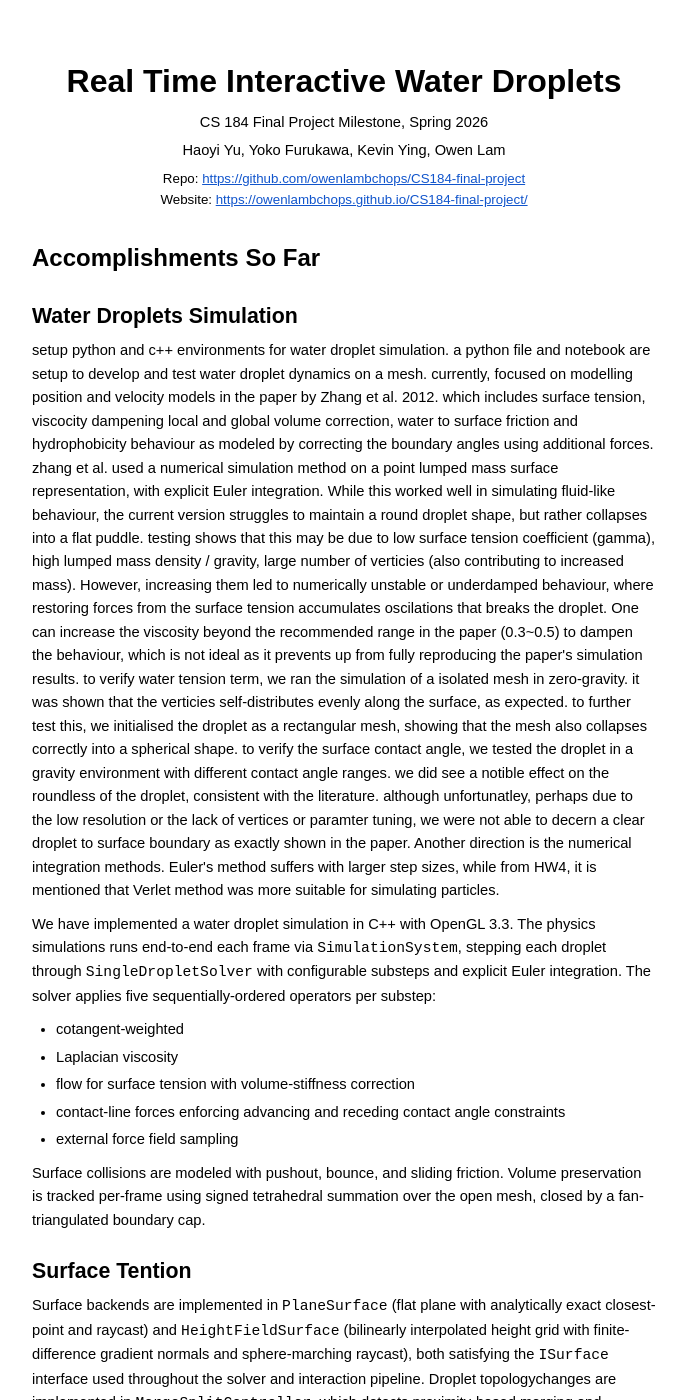
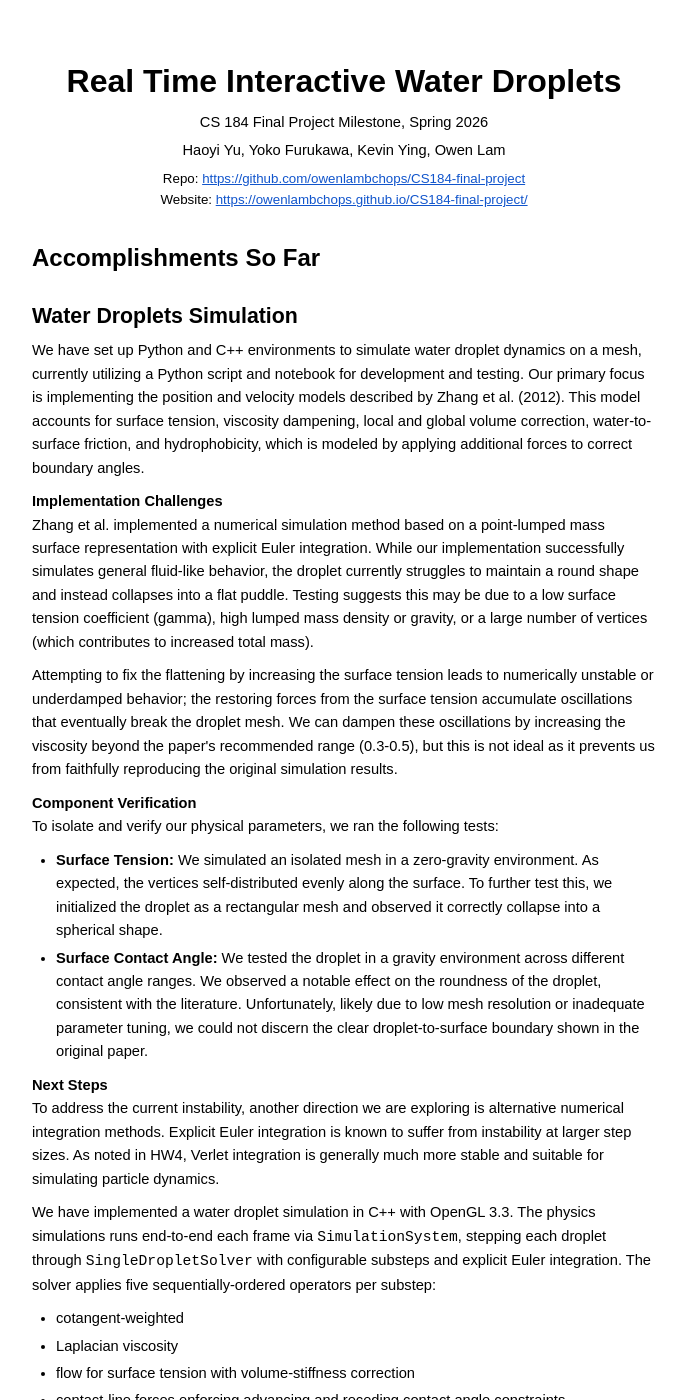
Before and after one commit to owenlambchops/CS184-final-project, a Jekyll site: the page milestone/milestone.html, which Jekyll copies as it is, in a window 1280 px wide and 1400 px high. Shown: the whole window, without its empty margins (296-982 px from the left). Built offline with Jekyll 4.4.1, drawn with Linux system fonts in a browser that asks for light colours; some of the changed text lies outside the part shown.

Commit message:
Revise water droplet simulation section in milestone.html
Updated the water droplet simulation documentation to clarify implementation details, challenges, and verification methods.

```diff
--- a/milestone/milestone.html
+++ b/milestone/milestone.html
@@ -74,37 +74,34 @@
     </div>
 
     <h2>Accomplishments So Far</h2>
+
     <h3>Water Droplets Simulation</h3>
     <p>
-    		setup python and c++ environments for water droplet simulation.
-        a python file and notebook are setup to develop and test water droplet dynamics on a mesh.
+        We have set up Python and C++ environments to simulate water droplet dynamics on a mesh, currently utilizing a Python script and notebook for development and testing. Our primary focus is implementing the position and velocity models described by Zhang et al. (2012). This model accounts for surface tension, viscosity dampening, local and global volume correction, water-to-surface friction, and hydrophobicity, which is modeled by applying additional forces to correct boundary angles.
+    </p>
 
-        currently, focused on modelling position and velocity models in the paper by Zhang et al. 2012. which includes surface
-        tension, viscocity dampening local and global volume correction, water to surface friction and hydrophobicity behaviour
-        as modeled by correcting the boundary angles using additional forces.
+    <h4>Implementation Challenges</h4>
+    <p>
+        Zhang et al. implemented a numerical simulation method based on a point-lumped mass surface representation with explicit Euler integration. While our implementation successfully simulates general fluid-like behavior, the droplet currently struggles to maintain a round shape and instead collapses into a flat puddle. Testing suggests this may be due to a low surface tension coefficient (gamma), high lumped mass density or gravity, or a large number of vertices (which contributes to increased total mass).
+    </p>
+    <p>
+        Attempting to fix the flattening by increasing the surface tension leads to numerically unstable or underdamped behavior; the restoring forces from the surface tension accumulate oscillations that eventually break the droplet mesh. We can dampen these oscillations by increasing the viscosity beyond the paper's recommended range (0.3-0.5), but this is not ideal as it prevents us from faithfully reproducing the original simulation results.
+    </p>
 
-        zhang et al. used a numerical simulation method on a point lumped mass surface representation, with explicit Euler integration.
-        While this worked well in simulating fluid-like behaviour, the current version struggles to maintain a round droplet shape, but
-        rather collapses into a flat puddle. testing shows that this may be due to low surface tension coefficient (gamma), high lumped
-        mass density / gravity, large number of verticies (also contributing to increased mass). However, increasing them led to numerically
-        unstable or underdamped behaviour, where restoring forces from the surface tension accumulates oscilations that breaks the droplet.
-        One can increase the viscosity beyond the recommended range in the paper (0.3~0.5) to dampen the behaviour, which is not ideal as
-        it prevents up from fully reproducing the paper's simulation results.
+    <h4>Component Verification</h4>
+    <p>
+        To isolate and verify our physical parameters, we ran the following tests:
+    </p>
+    <ul>
+        <li><strong>Surface Tension:</strong> We simulated an isolated mesh in a zero-gravity environment. As expected, the vertices self-distributed evenly along the surface. To further test this, we initialized the droplet as a rectangular mesh and observed it correctly collapse into a spherical shape.</li>
+        <li><strong>Surface Contact Angle:</strong> We tested the droplet in a gravity environment across different contact angle ranges. We observed a notable effect on the roundness of the droplet, consistent with the literature. Unfortunately, likely due to low mesh resolution or inadequate parameter tuning, we could not discern the clear droplet-to-surface boundary shown in the original paper.</li>
+    </ul>
 
-        to verify water tension term, we ran the simulation of a isolated mesh in zero-gravity. it was shown that the verticies self-distributes
-        evenly along the surface, as expected. to further test this, we initialised the droplet as a rectangular mesh, showing that the mesh also
-         collapses correctly into a spherical shape.
+    <h4>Next Steps</h4>
+    <p>
+        To address the current instability, another direction we are exploring is alternative numerical integration methods. Explicit Euler integration is known to suffer from instability at larger step sizes. As noted in HW4, Verlet integration is generally much more stable and suitable for simulating particle dynamics.
+    </p>
 
-        to verify the surface contact angle, we tested the droplet in a gravity environment with different contact angle ranges. we did see a
-        notible effect on the roundless of the droplet, consistent with the literature. although unfortunatley, perhaps due to the low resolution
-        or the lack of vertices or paramter tuning, we were not able to decern a clear droplet to surface boundary as exactly shown in the paper.
-
-        Another direction is the numerical integration methods. Euler's method suffers with larger step sizes, while from HW4, it is mentioned
-        that Verlet method was more suitable for simulating particles.
-
-
-
-    </p>
     <p>
         We have implemented a water droplet simulation in C++ with OpenGL 3.3.
         The physics simulations runs end-to-end each frame via <code>SimulationSystem</code>, stepping
@@ -123,13 +120,14 @@
         Volume preservation is tracked per-frame using signed tetrahedral summation over the open mesh,
         closed by a fan-triangulated boundary cap.
     </p>
-    <h3>Surface Tention</h3>
+
+    <h3>Surface Tension</h3>
     <p>
         Surface backends are implemented in <code>PlaneSurface</code> (flat plane with analytically
         exact closest-point and raycast) and <code>HeightFieldSurface</code> (bilinearly interpolated height
         grid with finite-difference gradient normals and sphere-marching raycast), both satisfying the
         <code>ISurface</code> interface used throughout the solver and interaction pipeline.
-        Droplet topologychanges are implemented in <code>MergeSplitController</code>, which detects proximity-based merging and
+        Droplet topology changes are implemented in <code>MergeSplitController</code>, which detects proximity-based merging and
         elongation-based splitting each frame, with <code>DropletFactory</code> handling volume-weighted
         blending for merge and principal-axis offset for split.
         In each substep, we recompute per-droplet derived quantities (vertex normals, center of mass, average velocity, footprint radius, elongation ratio, and principal axis).
```
